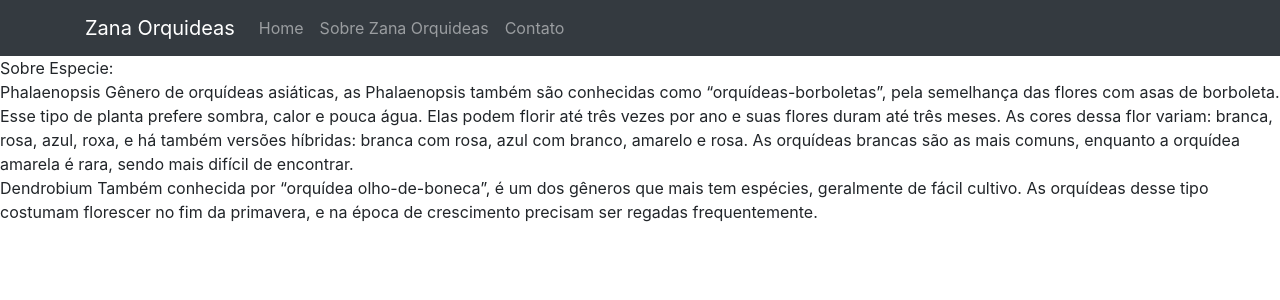
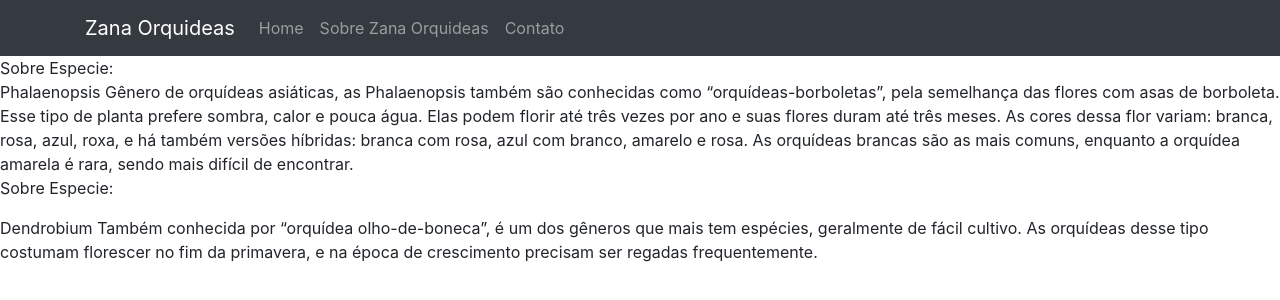
Before and after one commit to acwronski/paraiso-das-orquideas, a Next.js app: page /sobre in a window 1280 px wide. Shown: the top 300 px of the page. Built offline with nearby package versions, Linux system fonts and the light colour scheme.

Commit message:
adicionei sobre espaco

```diff
--- a/pages/sobre.js
+++ b/pages/sobre.js
@@ -14,6 +14,7 @@ function Sobre() {
                 Gênero de orquídeas asiáticas, as Phalaenopsis também são conhecidas como “orquídeas-borboletas”, pela semelhança das flores com asas de borboleta. Esse tipo de planta prefere sombra, calor e pouca água. Elas podem florir até três vezes por ano e suas flores duram até três meses. As cores dessa flor variam: branca, rosa, azul, roxa, e há também versões híbridas: branca com rosa, azul com branco, amarelo e rosa. As orquídeas brancas são as mais comuns, enquanto a orquídea amarela é rara, sendo mais difícil de encontrar.
             </div>
             <div>
+                <p>Sobre Especie:</p>
                 Dendrobium
                 Também conhecida por “orquídea olho-de-boneca”, é um dos gêneros que mais tem espécies, geralmente de fácil cultivo. As orquídeas desse tipo costumam florescer no fim da primavera, e na época de crescimento precisam ser regadas frequentemente.
             </div>
```
